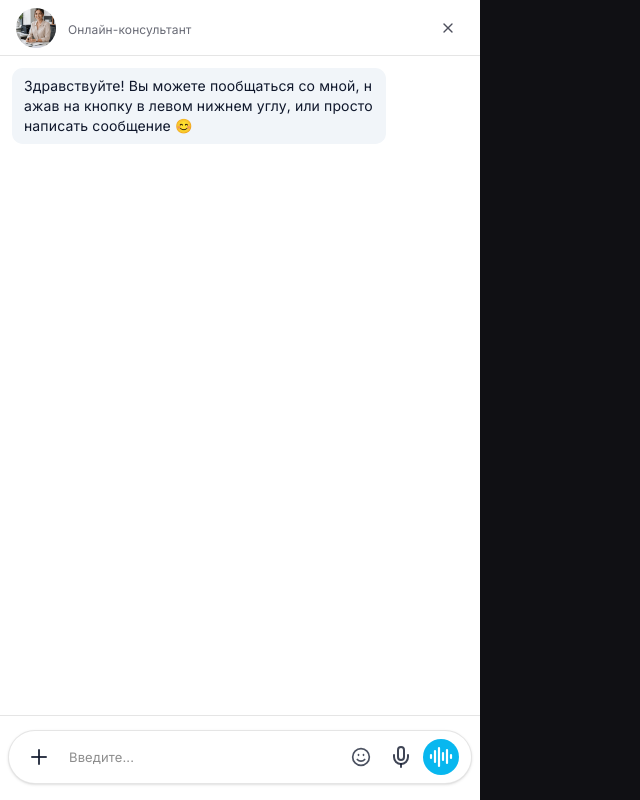
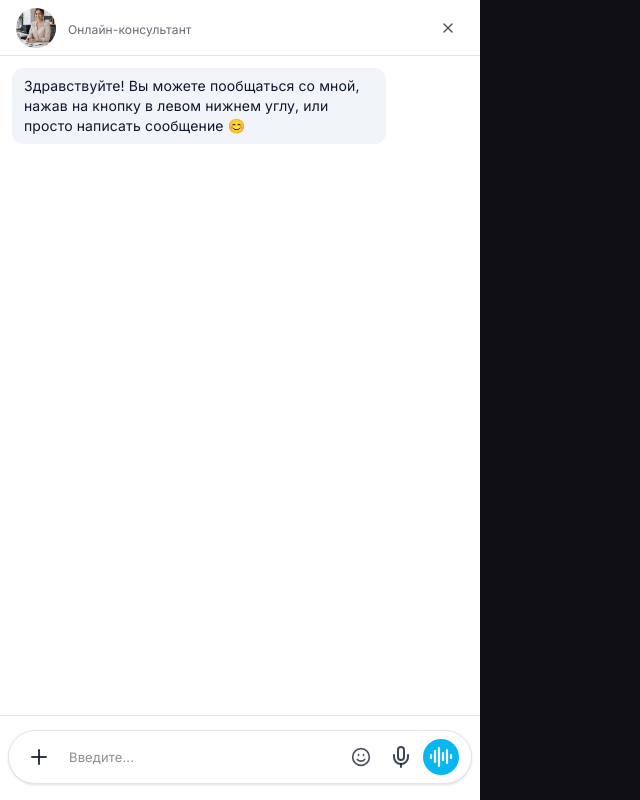
Before and after one commit to Mustafa00764/crm-admin, a Next.js app: page /widget/chat in a window 1280 px wide. Shown: the whole page, without its empty margins (0-640 px from the left). Built offline with nearby package versions, Linux system fonts and the light colour scheme.

Commit message:
edit messages style

```diff
--- a/features/public-chat/ui/linkify-text.tsx
+++ b/features/public-chat/ui/linkify-text.tsx
@@ -19,7 +19,7 @@ export function linkifyText(text: string): ReactNode[] {
     const href = url.startsWith('www.') ? `https://${url}` : url
 
     return (
-      <span key={`${url}-${index}`} className='break-all'>
+      <span key={`${url}-${index}`} className='wrap-anywhere'>
         <a
           href={href}
           target="_blank"
--- a/features/public-chat/ui/public-chat-widget.tsx
+++ b/features/public-chat/ui/public-chat-widget.tsx
@@ -289,7 +289,7 @@ export function PublicChatWidget({
               ) : null}
 
               {message.content ? (
-                <div className='break-all'>{linkifyText(message.content)}</div>
+                <div className='wrap-anywhere'>{linkifyText(message.content)}</div>
               ) : null}
             </div>
           </div>
```
